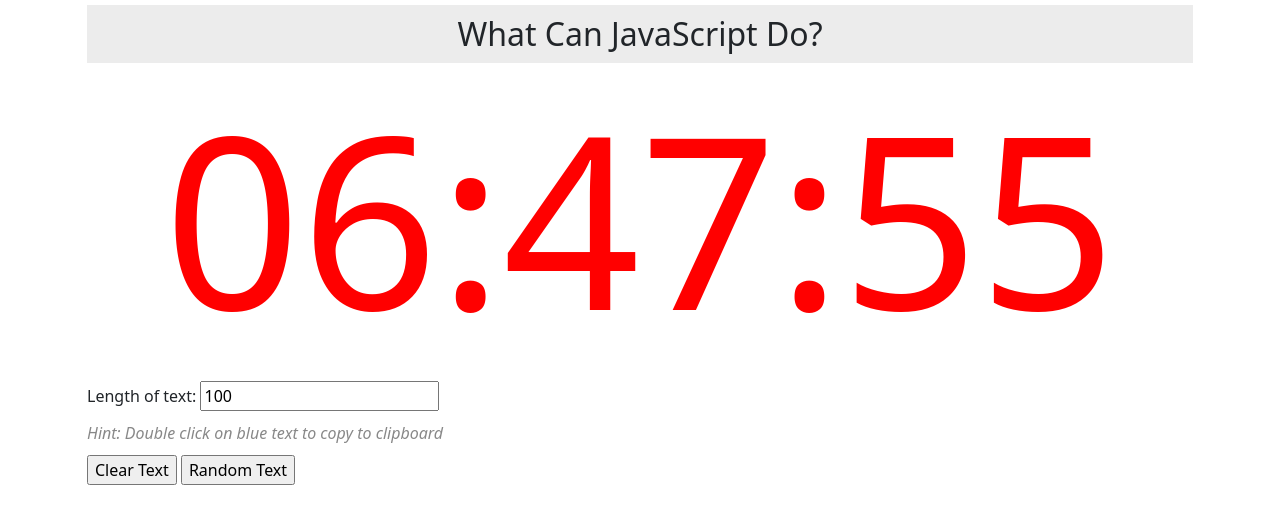
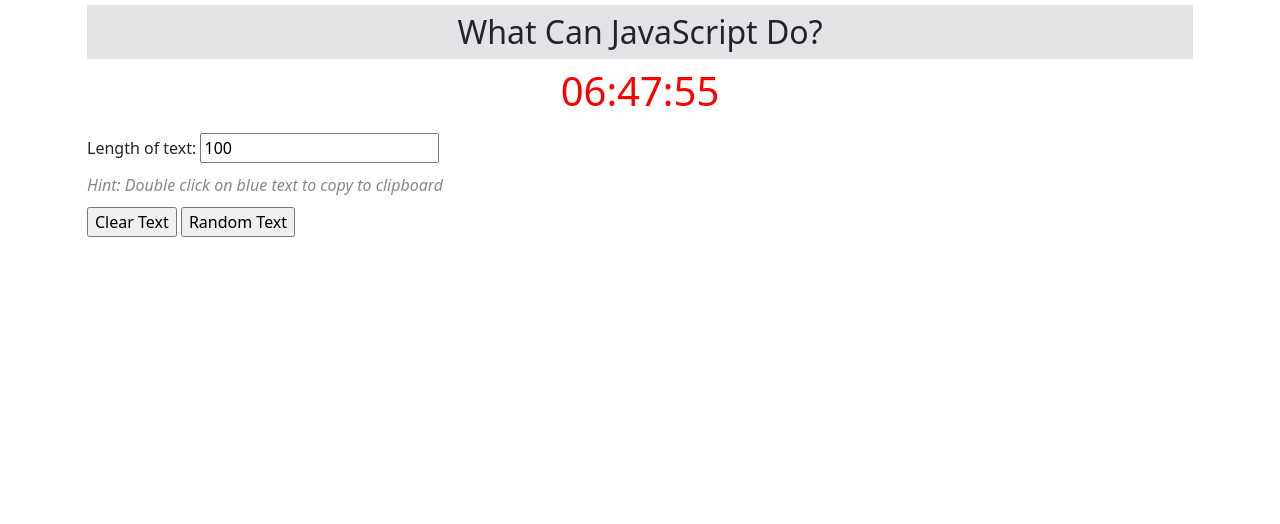
Before and after one commit to thanhlongts2k/Learning_Javascript, a plain HTML site: page index.html in a window 1280 px wide. Drawn offline with nearby package versions, Linux system fonts and the light colour scheme.

Commit message:
Update index.html

```diff
--- a/index.html
+++ b/index.html
@@ -21,34 +21,16 @@
         i {
             color: #888;
         }
-        .mg-0 {
-            margin: 0;
-        }
-        .center {
-            text-align: center;
-        }
-        .bg-gray {
-            background-color: #ececec;
-        }
-        .pd-y-1 {
-            padding: 10px 0 !important;
-        }
-        .text-primary {
-            color: #0d6efd;
-        }
         .text-red {
             color: #ff0000;
-        }
-        .font-size-lg {
-            font-size: 15em;
         }
     </style>
 </head>
 <body>
     <div class="container">
     <div class="element-body">
-        <h2 class="mg-0 center bg-gray pd-y-1">What Can JavaScript Do?</h2>
-        <h1 id="datetime" class="mg-0 text-red center pd-y-1 font-size-lg" ondblclick="copyClipboard(this)"></h1>
+        <h2 class="bg-secondary-subtle py-2 m-0 text-center">What Can JavaScript Do?</h2>
+        <h1 id="datetime" class="py-2 fs-1 m-0 text-red text-center" ondblclick="copyClipboard(this)"></h1>
     </div>
     <div id="boxInput" class="element-body">
         <span>Length of text: </span><input type="number" id="inputNumber" value="100" onchange="checkValueInput()"/>
```
